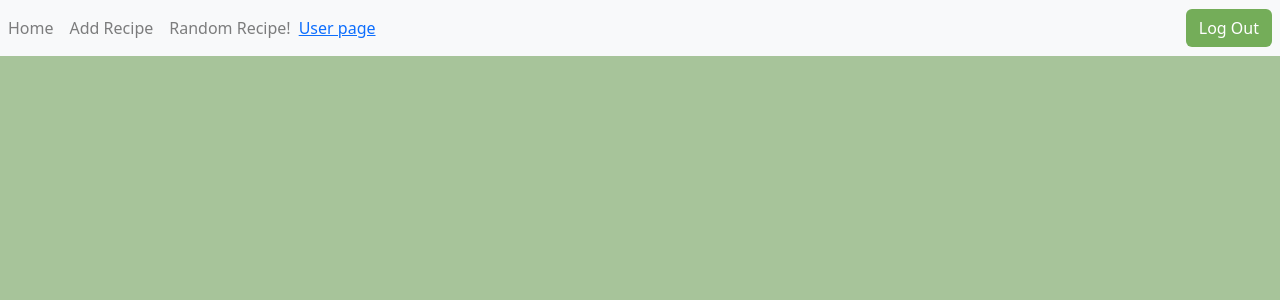
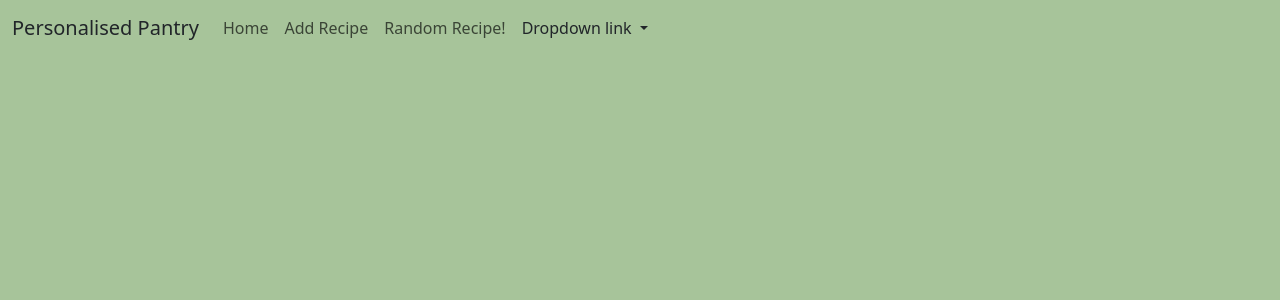
Before and after one commit to PichapopRo/project-pantry, a Django app: page /profile/ in a window 1280 px wide. Shown: the top 300 px of the page. Run offline with Django 5.2, Linux system fonts and the light colour scheme; the visitor is signed in with stand-in values (Sample User, id 1); data that the repository does not hold is empty.

Commit message:
Make user who log in have new navbar for viewing more.

```diff
--- a/templates/base.html
+++ b/templates/base.html
@@ -1,15 +1,22 @@
 {% load static %}
-<link rel="stylesheet" href="https://cdn.jsdelivr.net/npm/bootstrap@5.3.1/dist/css/bootstrap.min.css">
+<html lang="en">
+<link href="https://cdn.jsdelivr.net/npm/bootstrap@5.3.3/dist/css/bootstrap.min.css" rel="stylesheet" integrity="sha384-QWTKZyjpPEjISv5WaRU9OFeRpok6YctnYmDr5pNlyT2bRjXh0JMhjY6hW+ALEwIH" crossorigin="anonymous">
 <link rel="stylesheet" href="https://cdn.jsdelivr.net/npm/bootstrap-icons@1.11.3/font/bootstrap-icons.min.css">
 <link rel="stylesheet" href="{% static 'styles/style.css' %}">
 <head>
     <meta charset="utf-8">
-    <meta name="viewport" content="width=device-width, initial-scale=1, shrink-to-fit=no">
+    <meta name="viewport" content="width=device-width, initial-scale=1">
 </head>
-<nav class="navbar navbar-expand-lg navbar-light bg-light sticky-top" style="background-color: #a7c49a;">
+<nav class="navbar navbar-expand-lg fixed-top">
+<div class="container-fluid">
+<a class="navbar-brand">Personalised Pantry</a>
+<button class="navbar-toggler" type="button" data-bs-toggle="collapse" data-bs-target="#navbarNavDropdown" aria-controls="navbarNavDropdown" aria-expanded="false" aria-label="Toggle navigation">
+      <span class="navbar-toggler-icon"></span>
+    </button>
+<div class="collapse navbar-collapse" id="navbarNavDropdown">
   <ul class="navbar-nav">
       <li class="nav-item">
-      <a class="nav-link " href="/recipes/">Home</a>
+      <a class="nav-link" href="/recipes/">Home</a>
       </li>
         <li class="nav-item">
       <a class="nav-link" href="#">Add Recipe</a>
@@ -17,15 +24,29 @@
       <li class="nav-item">
       <a class="nav-link" href="{% url 'random_recipe' %}">Random Recipe!</a>
       </li>
-    </ul>
- <a href="{% url 'user_profile' %}">User page</a>
-  <form class="form-inline my-2 my-lg-0 ml-auto">
-    {% if user.is_authenticated %}
-    <a href="{% url 'signout' %}" class="btn btn-success mx-2">Log Out</a>
-    {%  else  %}
-      <a href="{% url 'login' %}?next={{request.path}}" class="btn btn-success mx-2">Login</a>
-    {% endif %}
+      {% if user.is_authenticated %}
+        <li class="nav-item dropdown">
+          <a class="nav-link dropdown-toggle" role="button" data-bs-toggle="dropdown" aria-expanded="false">
+            Dropdown link
+          </a>
+          <ul class="dropdown-menu">
+            <li><a class="dropdown-item" href="{% url 'user_profile' %}">Profile</a></li>
+            <li><a class="dropdown-item" href="#">Favourite</a></li>
+
+            <li><a class="dropdown-item text-danger" href="{% url 'signout' %}">Log out</a></li>
+            {%  else  %}
+            <li><a href="{% url 'login' %}?next={{request.path}}" class="btn btn-success me-auto">Login</a></li>
+            {% endif %}
+        </ul>
+        </li>
+  </ul>
     </form>
+</div>
+</div>
 </nav>
+<body>
+<script src="https://cdn.jsdelivr.net/npm/bootstrap@5.3.3/dist/js/bootstrap.bundle.min.js" integrity="sha384-YvpcrYf0tY3lHB60NNkmXc5s9fDVZLESaAA55NDzOxhy9GkcIdslK1eN7N6jIeHz" crossorigin="anonymous"></script>
 {% block content %}
 {% endblock %}
+</body>
+</html>
```
